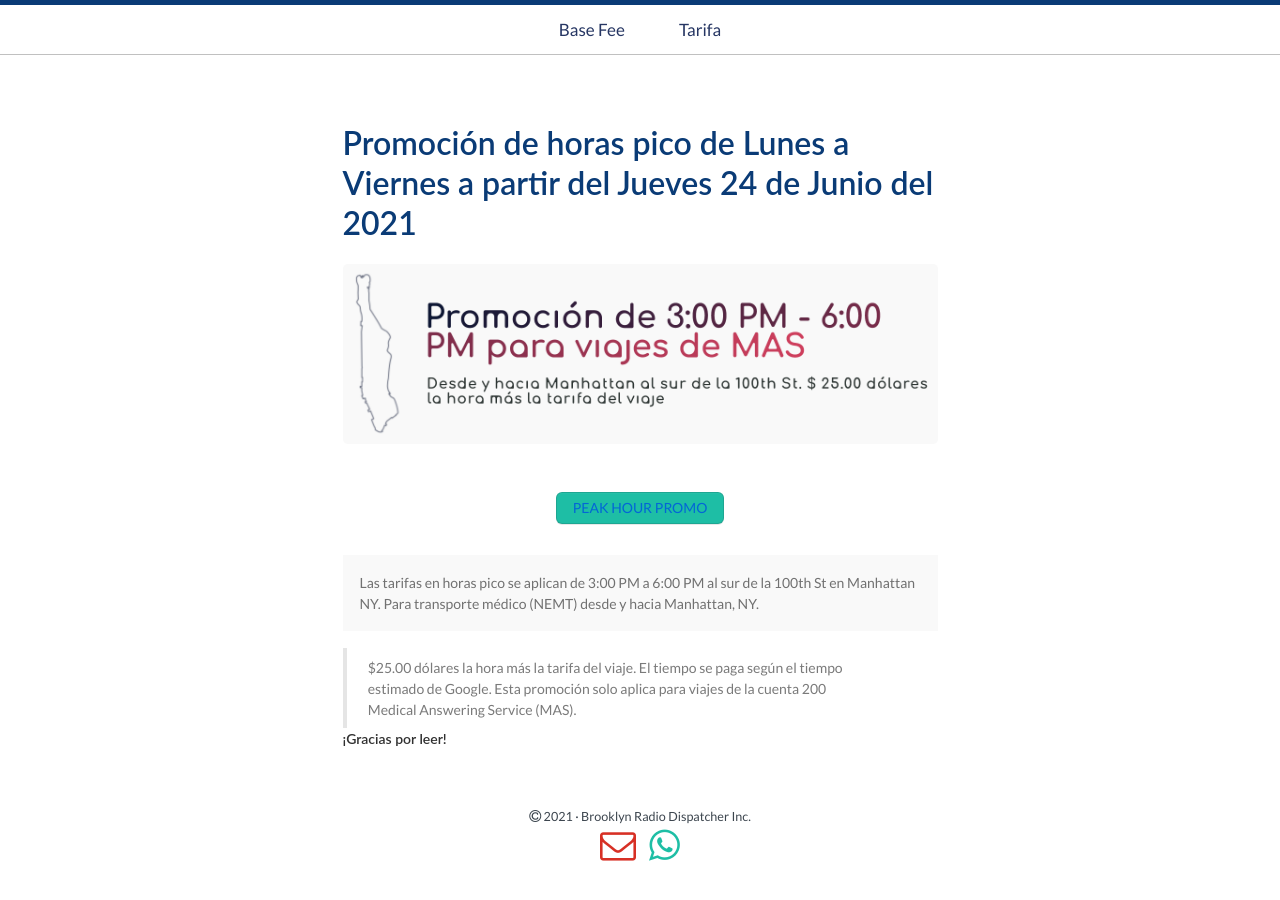
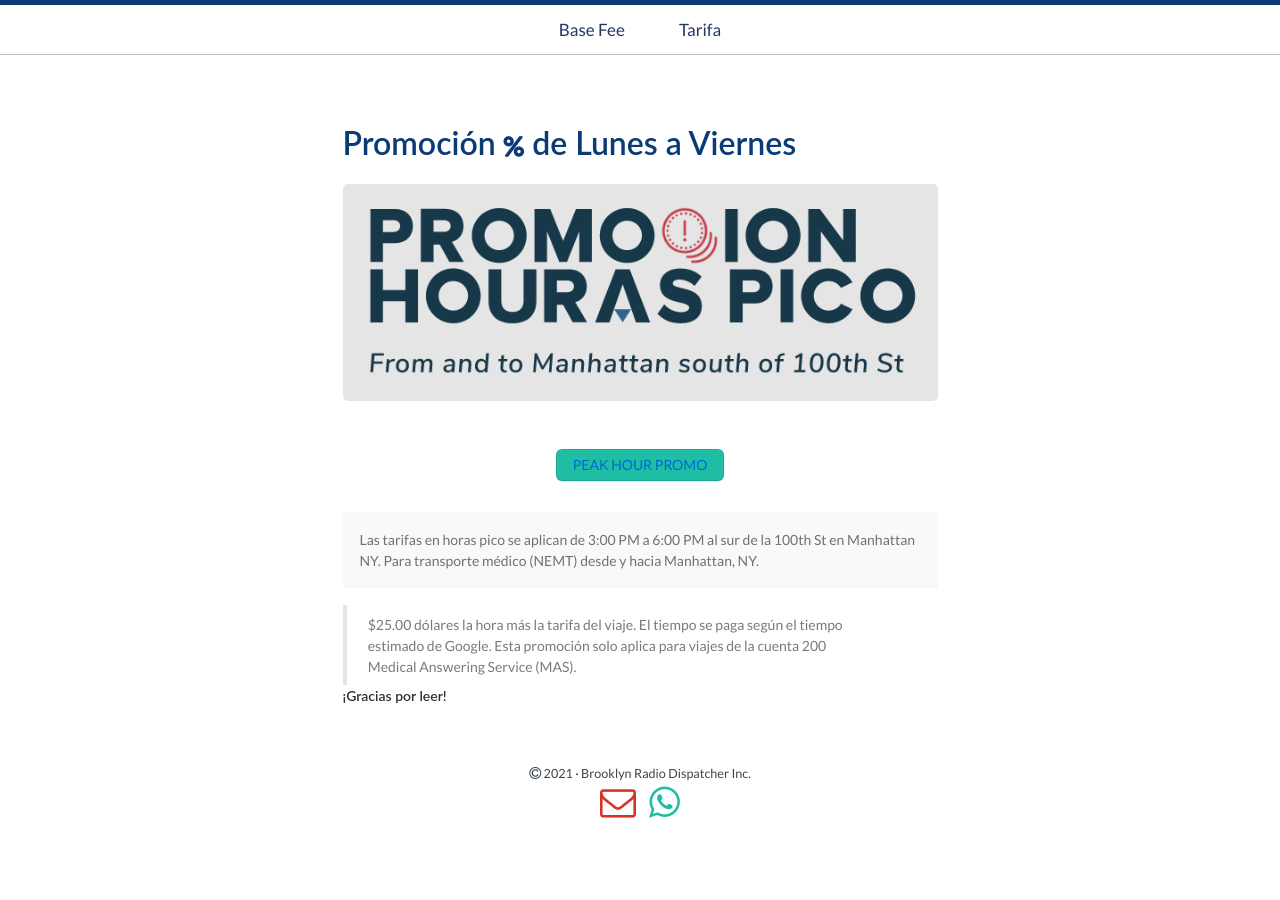
Before and after one commit to brd-blog/base-fee, a Jekyll site: the page built from promocion.md, in a window 1280 px wide. Built offline with Jekyll 4.4.1, drawn with Linux system fonts in a browser that asks for light colours; some web fonts are replaced.

```diff
--- a/_includes/head.html
+++ b/_includes/head.html
@@ -1,7 +1,7 @@
 <head>
   <meta charset="UTF-8">
   <meta name="viewport" content="width=device-width, initial-scale=1.0, maximum-scale=1">
-
+  <link rel="stylesheet" href="https://cdnjs.cloudflare.com/ajax/libs/font-awesome/4.7.0/css/font-awesome.min.css">
   <title>
     {% if page.title == "Home" %}
       {{ site.title }}
--- a/promocion.md
+++ b/promocion.md
@@ -1,6 +1,6 @@
 ---
 layout: page
-title: Promoción de horas pico de Lunes a Viernes a partir del Jueves 24 de Junio del 2021
+title: Promoción <i class="fa fa-percent" style="font-size:24px"></i> de Lunes a Viernes
 ---
 <br>
 ![promo]({{site.baseurl}}/images/promocion.png)
```
Also changed, not shown: promo.md (+1 -2 lines), images/promo3-6.png, images/promocion.png.
